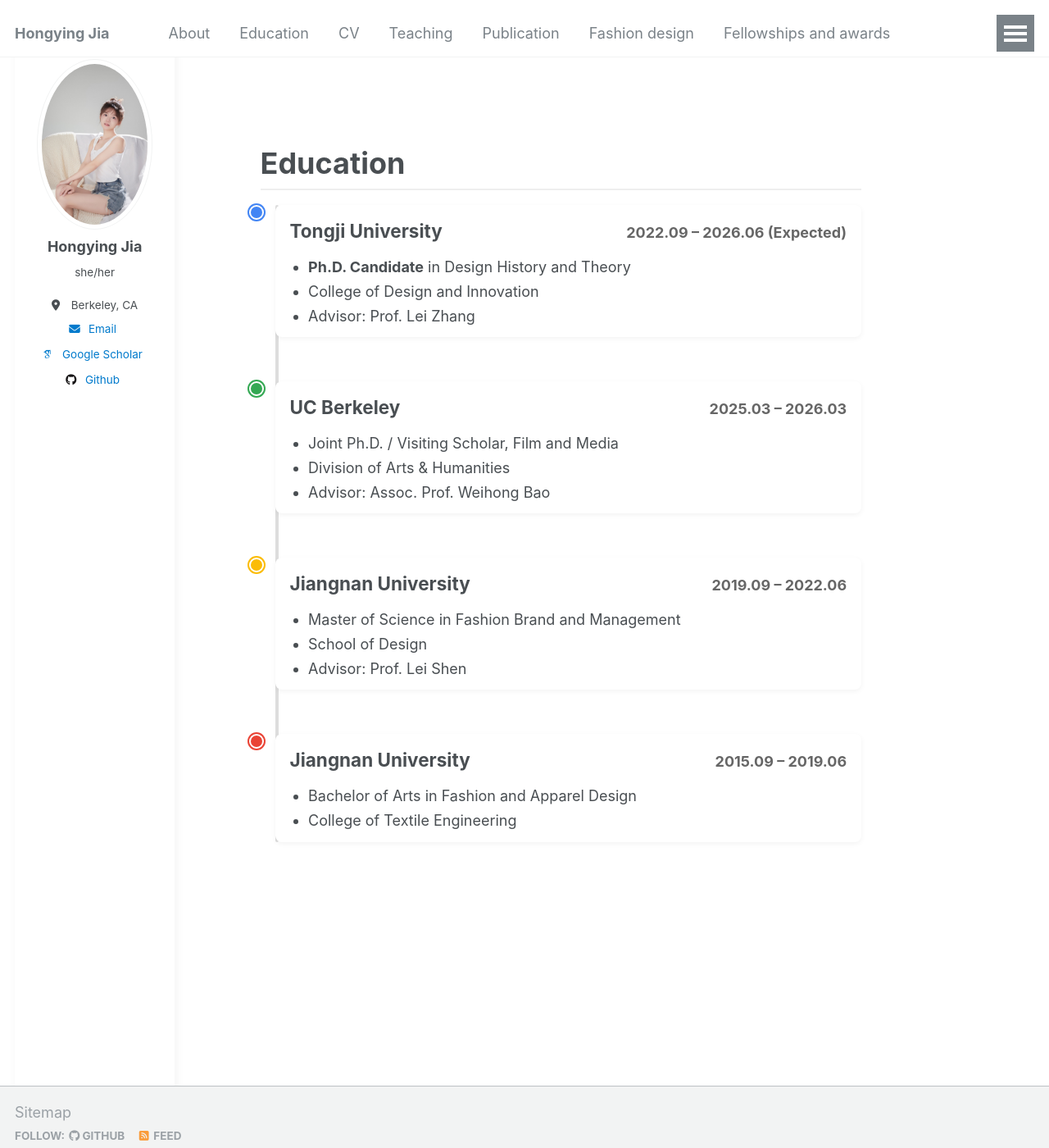
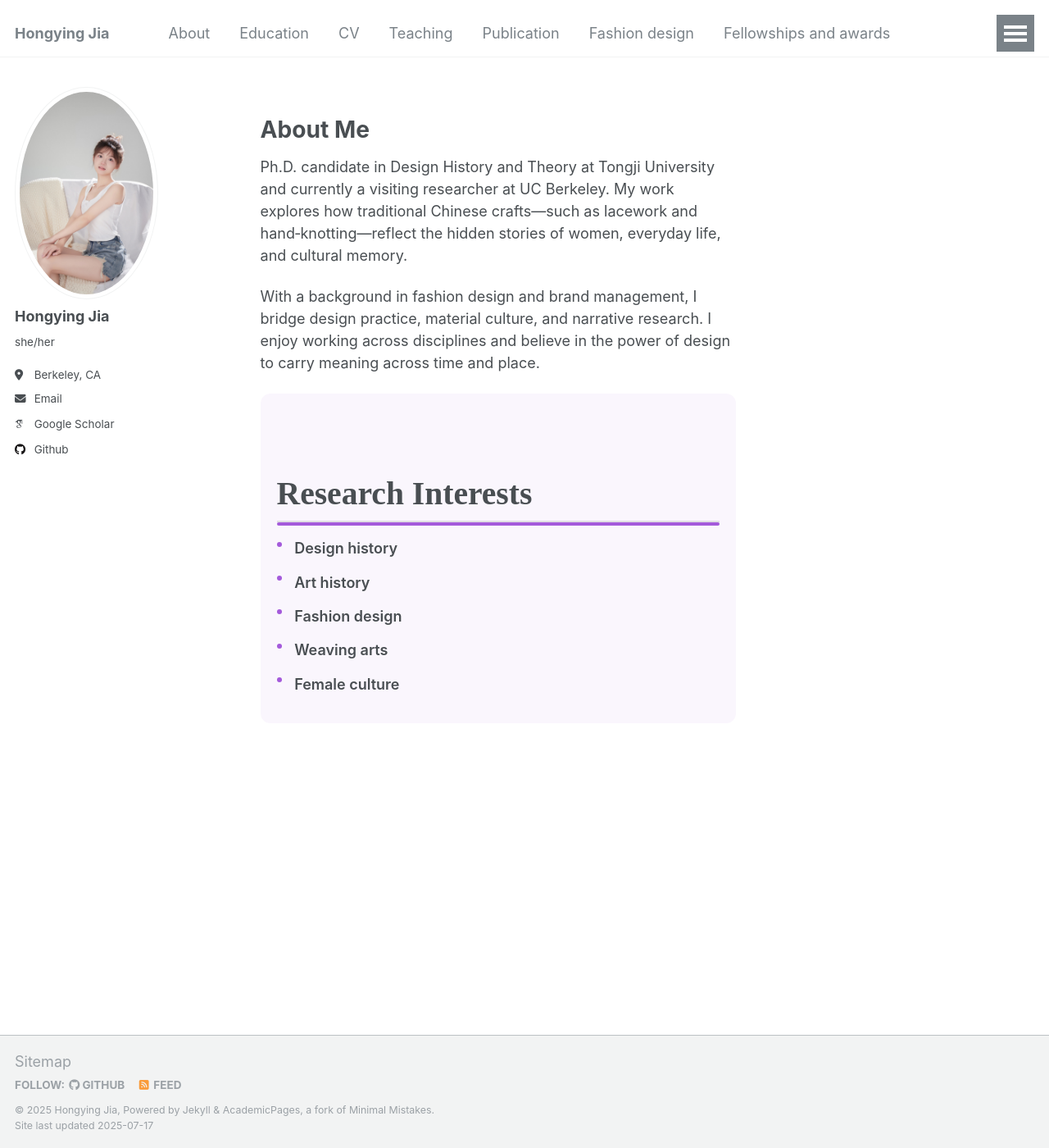
Before and after one commit to hongyingjia618/hongyingjia618.github.io, a Jekyll site: the page built from _pages/about.md, in a window 1280 px wide and 1400 px high. Shown: the whole window at 82% size. Built offline with Jekyll 4.4.1, drawn with Linux system fonts in a browser that asks for light colours; some web fonts are replaced.

Commit message:
about me

```diff
--- /dev/null
+++ b/_pages/about.md
@@ -0,0 +1,40 @@
+---
+permalink: /
+author_profile: true
+redirect_from:
+  - /about/
+  - /about.html
+---
+
+<section id="about" class="about-section">
+  <div class="about-container">
+    <div class="intro">
+      <h1>About Me</h1>
+      <div class="intro-text">
+        <p>
+          Ph.D. candidate in Design History and Theory at Tongji University and
+          currently a visiting researcher at UC Berkeley. My work explores how
+          traditional Chinese crafts—such as lacework and hand‑knotting—reflect
+          the hidden stories of women, everyday life, and cultural memory.
+        </p>
+        <p>
+          With a background in fashion design and brand management, I bridge
+          design practice, material culture, and narrative research. I enjoy
+          working across disciplines and believe in the power of design to
+          carry meaning across time and place.
+        </p>
+      </div>
+    </div>
+
+    <aside class="interests">
+      <h2>Research Interests</h2>
+      <ul>
+        <li>Design history</li>
+        <li>Art history</li>
+        <li>Fashion design</li>
+        <li>Weaving arts</li>
+        <li>Female culture</li>
+      </ul>
+    </aside>
+  </div>
+</section>
--- a/assets/css/main.scss
+++ b/assets/css/main.scss
@@ -311,133 +311,81 @@
   100% { opacity: 1; transform: translateY(0);      }
 }
 
-/* —— about-intro 增强样式 —— */
-.about-intro {
-  /* 布局 & 字体 */
-  max-width: 700px;
-  margin: 0 auto 1.5rem;
-  text-align: justify;
-  text-justify: inter-ideograph;
-  text-indent: 2em;
-  line-height: 1.8;
-  letter-spacing: 0.025em;
+$about-width: 580px !default;
 
-  /* 视觉装饰 */
-  border-left: 4px solid var(--accent-color);
-  padding-left: 1rem;
-  background: #f9fcff;
-  border-radius: 4px;
+.about-section {
+  display: flex;
+  flex-direction: row;
+  align-items: flex-start;
+  gap: 2rem;
+  padding: 2rem;
 
-  /* 入场动画 */
-  opacity: 0;
-  animation: fadeInUp 0.8s ease-out forwards;
-  animation-delay: var(--intro-delay, 0.3s);
-
-  /* 悬停微交互 */
-  transition: transform 0.3s ease, box-shadow 0.3s ease;
-}
-.about-intro:hover {
-  transform: translateY(-2px);
-  box-shadow: 0 4px 12px rgba(0,0,0,0.1);
+  .about-container {
+    width: $about-width;
+    max-width: 100%;
+    flex: 0 0 auto;
   }
 
-/* —— Drop cap（首字母放大） —— */
-.about-intro::first-letter {
-  max-width: 800px;
-  margin: 0 auto 1.5rem;
-  font-size: 3rem;
-  font-weight: bold;
-  float: left;
-  line-height: 1;
-  margin-right: 0.1em;
-  color: var(--primary-color);
+  .interests {
+    flex: 1 1 auto;
+    min-width: 200px;
+    background: rgba(164, 90, 219, 0.05);
+    padding: 20px;
+    border-radius: 12px;
+
+    h2 {
+      font-family: 'Playfair Display', serif;
+      font-size: 2.2rem;
+      margin-bottom: 1rem;
+      position: relative;
+      white-space: nowrap;
+
+      &::after {
+        content: '';
+        position: absolute;
+        left: 0;
+        bottom: -6px;
+        width: 100%;
+        height: 4px;
+        background: #a45adb;
+        border-radius: 2px;
       }
-/* === About Page 主体布局 === */
-.about-page {
-  display: flex;
-  flex-wrap: nowrap;
-  min-height: 80vh;
-  margin: 2rem auto;
-  max-width: 1200px;
     }
 
-/* ——— 左侧侧边栏 ——— */
-.sidebar {
-  flex: 0 0 280px;
-  padding: 2rem 1.5rem;
-  background: #fff;
-  border-radius: 8px;
-  box-shadow: 2px 4px 12px rgba(0,0,0,0.05);
-  text-align: center;
-  margin-right: 2rem;
-}
-.sidebar .avatar {
-  width: 120px;
-  height: 120px;
-  border-radius: 50%;
-  object-fit: cover;
-  margin-bottom: 1rem;
-}
-.sidebar .name {
-  margin: 0;
-  font-size: 1.5rem;
-  font-weight: 600;
-}
-.sidebar .subtitle {
-  margin: 0.5rem 0 1.5rem;
-  color: #666;
-  font-size: 0.9rem;
-  line-height: 1.4;
-}
-.sidebar .contact,
-.sidebar .social {
+    ul {
       list-style: none;
       padding: 0;
-  margin: 1rem 0;
+      margin: 0;
+
+      li {
+        position: relative;
+        padding-left: 1.2em;
+        margin-bottom: 0.8em;
+        font-weight: 600;
+
+        &::before {
+          content: '';
+          position: absolute;
+          left: 0;
+          top: 0.3em;
+          width: 6px;
+          height: 6px;
+          background: #a45adb;
+          border-radius: 50%;
         }
-.sidebar .contact li,
-.sidebar .social li {
-  margin: 0.4rem 0;
-  font-size: 0.9rem;
       }
-.sidebar a {
-  color: #007acc;
-  text-decoration: none;
     }
-.sidebar a:hover {
-  text-decoration: underline;
   }
 
-/* ——— 右侧主体内容 ——— */
-.main-content {
-  flex: 1;
-  display: flex;
+  @media (max-width: 768px) {
     flex-direction: column;
-  gap: 2rem;
-}
-.card {
-  background: #fff;
-  padding: 1.8rem 2rem;
-  border-radius: 8px;
-  box-shadow: 0 2px 8px rgba(0,0,0,0.04);
-}
-.main-content h1,
-.main-content h2 {
-  margin-top: 0;
-  color: #222;
-}
-.main-content p {
-  line-height: 1.7;
-  color: #444;
-}
 
-/* === 响应式：窄屏下侧边栏跑到上方 === */
-@media (max-width: 900px) {
-  .about-page {
-    flex-direction: column;
-  }
-  .sidebar {
-    margin: 0 0 2rem;
-    width: auto;
+    .about-container,
+    .interests {
+      width: 100%;
+      margin-right: 0;
+      margin-bottom: 2rem;
+      flex: none;
     }
   }
+}
```
Also changed, not shown: _pages/education.md (+3 -3 lines). Lines whose indentation alone changed are shown as unchanged.
